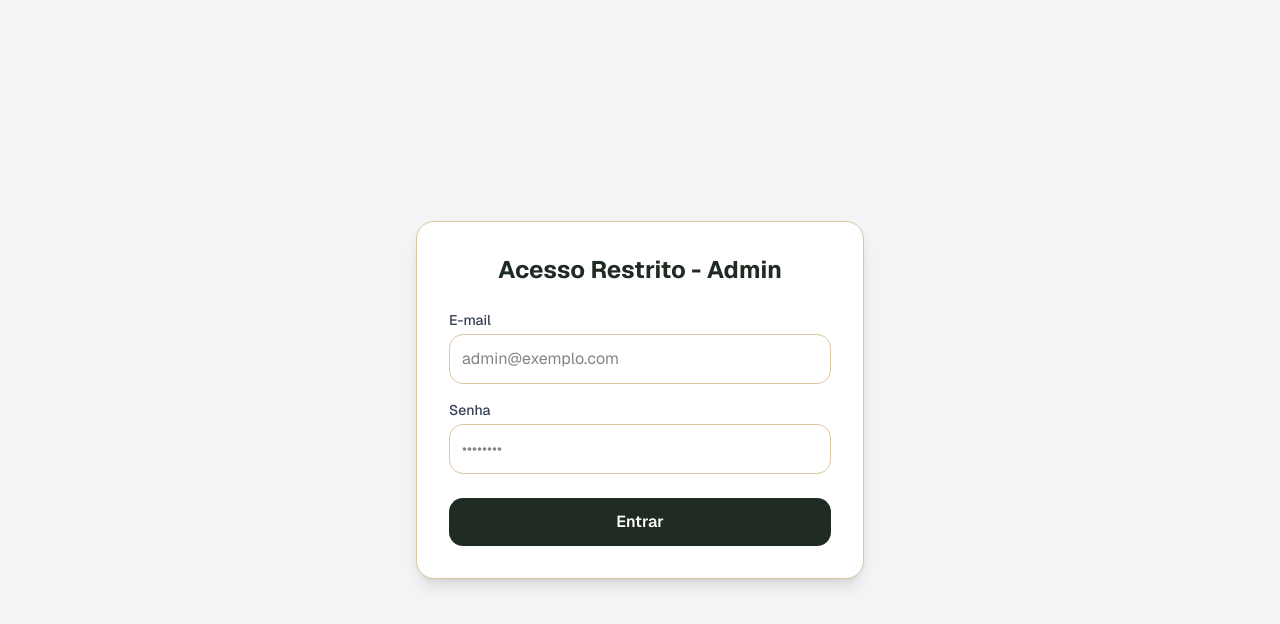
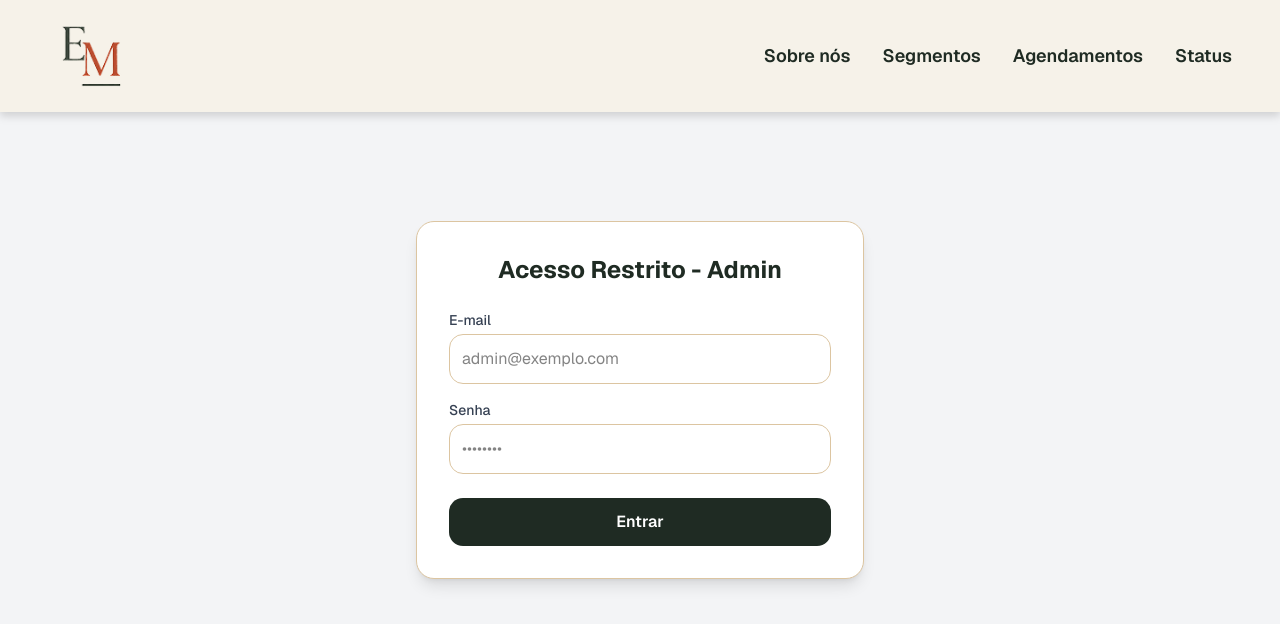
Before and after one commit to Vitoriagss/Est-dioMurakami, a Next.js app: page /admin in a window 1280 px wide. Shown: the top 624 px of the page. Built offline with nearby package versions, Linux system fonts and the light colour scheme; a web font is replaced by a local one.

Commit message:
feat: adicionando header na página de login do admin pra dinamicidade do site

```diff
--- a/src/app/admin/page.tsx
+++ b/src/app/admin/page.tsx
@@ -7,6 +7,7 @@ import ListaAgendamentosAdmin from "@/components/ListaAgendamentosAdmin";
 import { Agendamento } from "@/lib/types";
 import { mockAgendamentos } from "@/lib/mockAgendamentos";
 import { Calendar, CheckCircle2, XCircle, Clock } from "lucide-react";
+import Header from "@/components/HEADER";
 
 export default function AdminPage() {
   const [isAuthenticated, setIsAuthenticated] = useState<boolean | null>(null);
@@ -83,12 +84,15 @@ export default function AdminPage() {
 
   if (!isAuthenticated) {
     return (
+      <div>
+        <Header />
         <AdminLogin
           onLoginSuccess={() => {
             setIsAuthenticated(true);
             carregarAgendamentos();
           }}
         />
+      </div>
     );
   }
 
```
Lines whose indentation alone changed are shown as unchanged.
